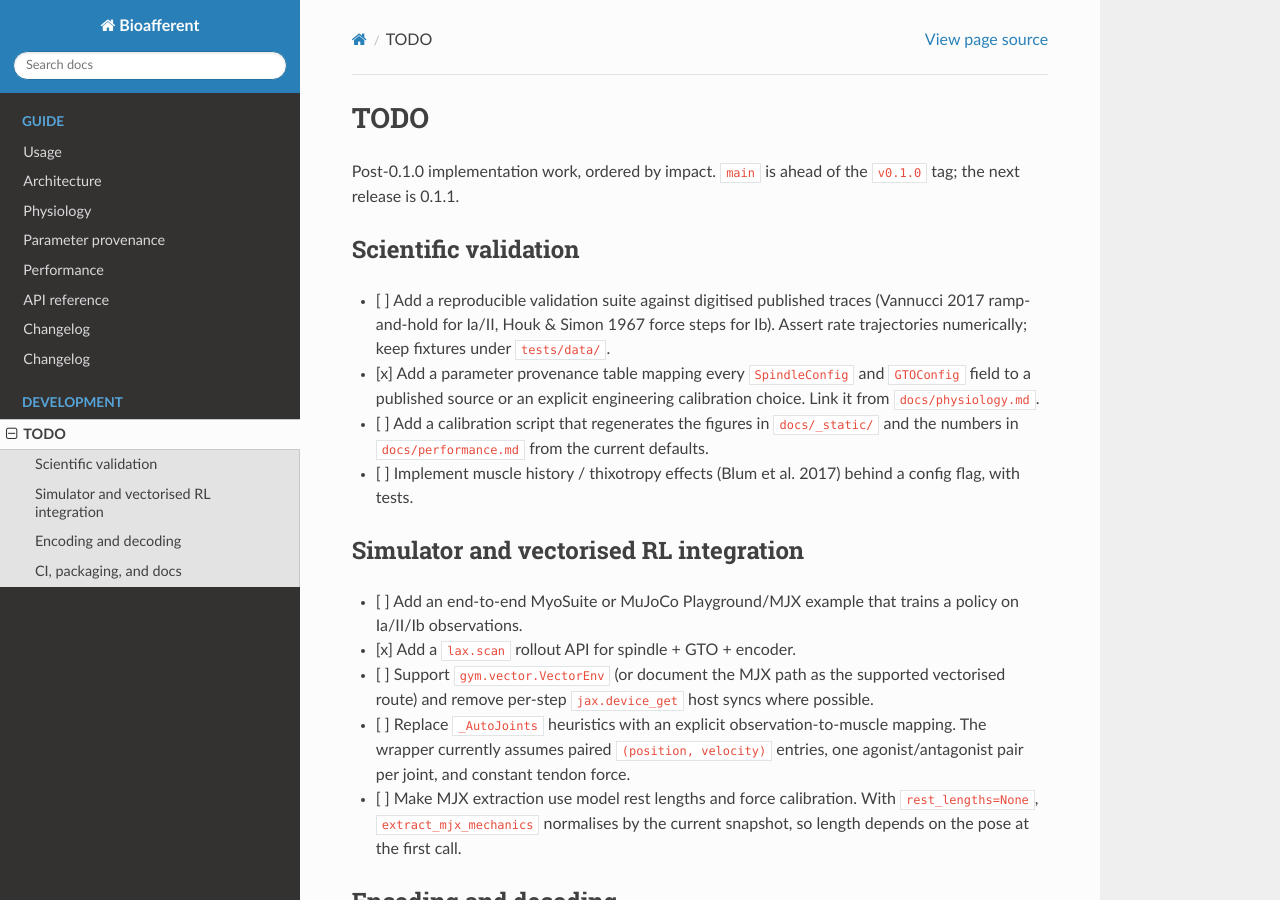
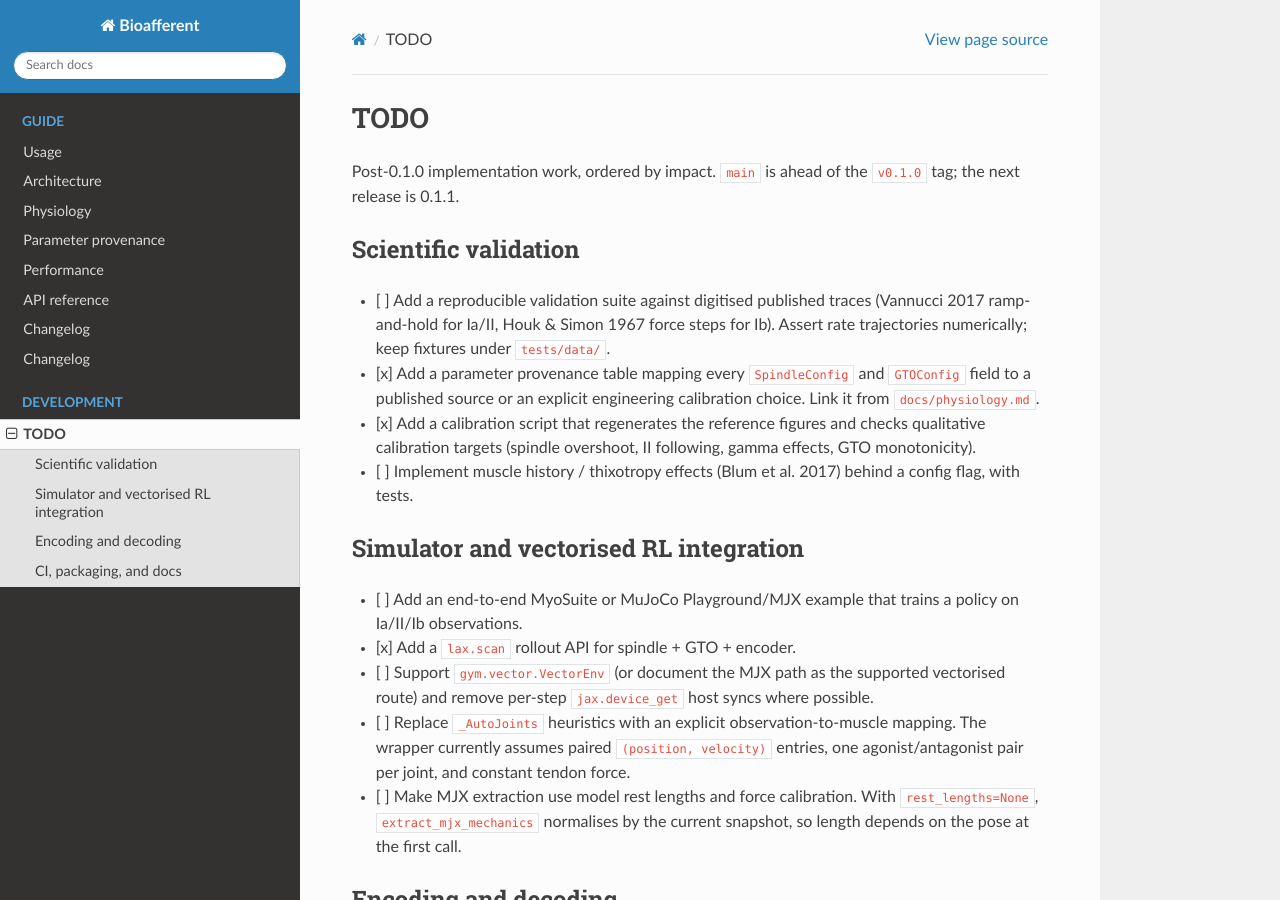
Before and after one commit to RPalmr/bio-afferent, a Sphinx documentation site: the page built from docs/todo.md, in a window 1280 px wide and 900 px high. Built offline with Sphinx 7.4.7 and the Read the Docs theme 3.1.0, drawn with Linux system fonts in a browser that asks for light colours; some of the changed lines change nothing that is shown.

Commit message:
add calibration harness

```diff
--- a/docs/todo.md
+++ b/docs/todo.md
@@ -12,8 +12,9 @@
 - [x] Add a parameter provenance table mapping every `SpindleConfig` and
       `GTOConfig` field to a published source or an explicit engineering
       calibration choice. Link it from `docs/physiology.md`.
-- [ ] Add a calibration script that regenerates the figures in `docs/_static/`
-      and the numbers in `docs/performance.md` from the current defaults.
+- [x] Add a calibration script that regenerates the reference figures and
+      checks qualitative calibration targets (spindle overshoot, II following,
+      gamma effects, GTO monotonicity).
 - [ ] Implement muscle history / thixotropy effects (Blum et al. 2017) behind a
       config flag, with tests.
 
--- /dev/null
+++ b/docs/validate.py
@@ -0,0 +1,60 @@
+"""Calibration/validation harness for the default parameter set.
+
+Regenerates reference traces and checks qualitative calibration targets.
+Usage: ``python docs/validate.py``
+"""
+
+from __future__ import annotations
+
+import numpy as np
+
+from bioafferent import GolgiTendonOrgan, MuscleSpindle
+
+DT = 0.001
+
+
+def _ramp_and_hold():
+    n_base, n_ramp, n_hold = 500, 1100, 1100
+    base = np.full(n_base, 0.95)
+    ramp = 0.95 + 0.11 * DT * np.arange(1, n_ramp + 1)
+    hold = np.full(n_hold, float(ramp[-1]))
+    length = np.concatenate([base, ramp, hold])
+    velocity = np.concatenate([[0.0], np.diff(length) / DT])
+    return length, velocity
+
+
+def check_spindle_targets():
+    L, V = _ramp_and_hold()
+    _, _, n_hold = 500, 1100, 1100
+    sp = MuscleSpindle()
+    ss = sp.init_state(())
+    ia, ii = [], []
+    for length, vel in zip(L, V, strict=True):
+        ss, out = sp.step(ss, float(length), float(vel), 70.0, 70.0, DT)
+        ia.append(float(out.ia_rate))
+        ii.append(float(out.ii_rate))
+    ia = np.array(ia)
+    targets = {
+        "ia_peak_above_hold_mean": bool(np.max(ia) > np.mean(ia[-n_hold:]) + 5.0),
+        "ii_follows_length": bool(np.mean(np.array(ii)[500:]) > np.mean(np.array(ii)[:500]) + 0.5),
+    }
+    return targets
+
+
+def check_gto_monotonic():
+    forces = np.linspace(0.0, 200.0, 101)
+    gto = GolgiTendonOrgan()
+    ibs = []
+    for f in forces:
+        _, out = gto.step(gto.init_state(()), float(f), DT)
+        ibs.append(float(out.ib_rate))
+    ibs = np.array(ibs)
+    targets = {
+        "gto_monotonic": bool(np.all(np.diff(ibs) >= -1e-3)),
+    }
+    return targets
+
+
+if __name__ == "__main__":
+    print("Spindle targets:", check_spindle_targets())
+    print("GTO targets:", check_gto_monotonic())
```
